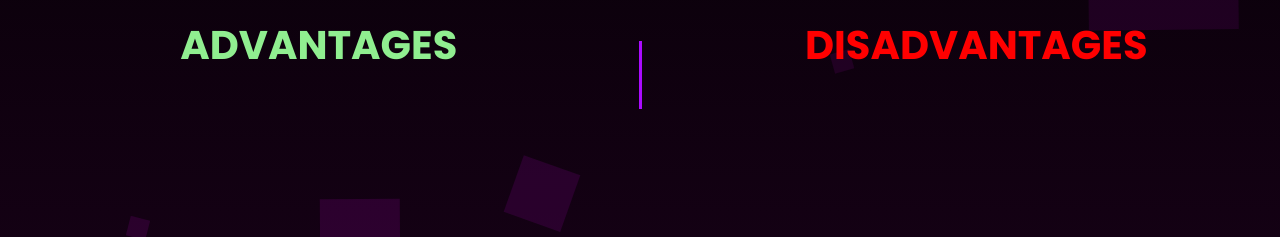
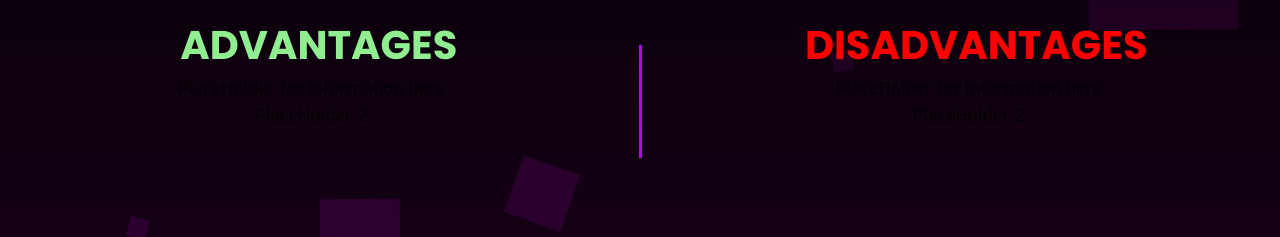
Before and after one commit to FaisalAbusharar/europe-university-info, a Next.js app: page /countries/germany in a window 1280 px wide. Shown: the part 422-659 px from the top of the page. Built offline with nearby package versions, Linux system fonts and the light colour scheme.

Commit message:
added placeholder

```diff
--- a/src/app/components/country.jsx
+++ b/src/app/components/country.jsx
@@ -19,8 +19,8 @@ const Country = ({countryName, countryNameOptional,
     visaRequirementsFinancials,
     visaRequirementsInsurance,
     whyChooseCountry = [{}],
-    advantages =[],
-    disadvantages = [],
+    advantages =["PlaceHolder for Information here", "PlaceHolder 2"],
+    disadvantages = ["PlaceHolder for Information here", "PlaceHolder 2"],
     footerInformation,
     titleColor1, titleColor2,
     optionalInformation= [{}],   })=> {
```
